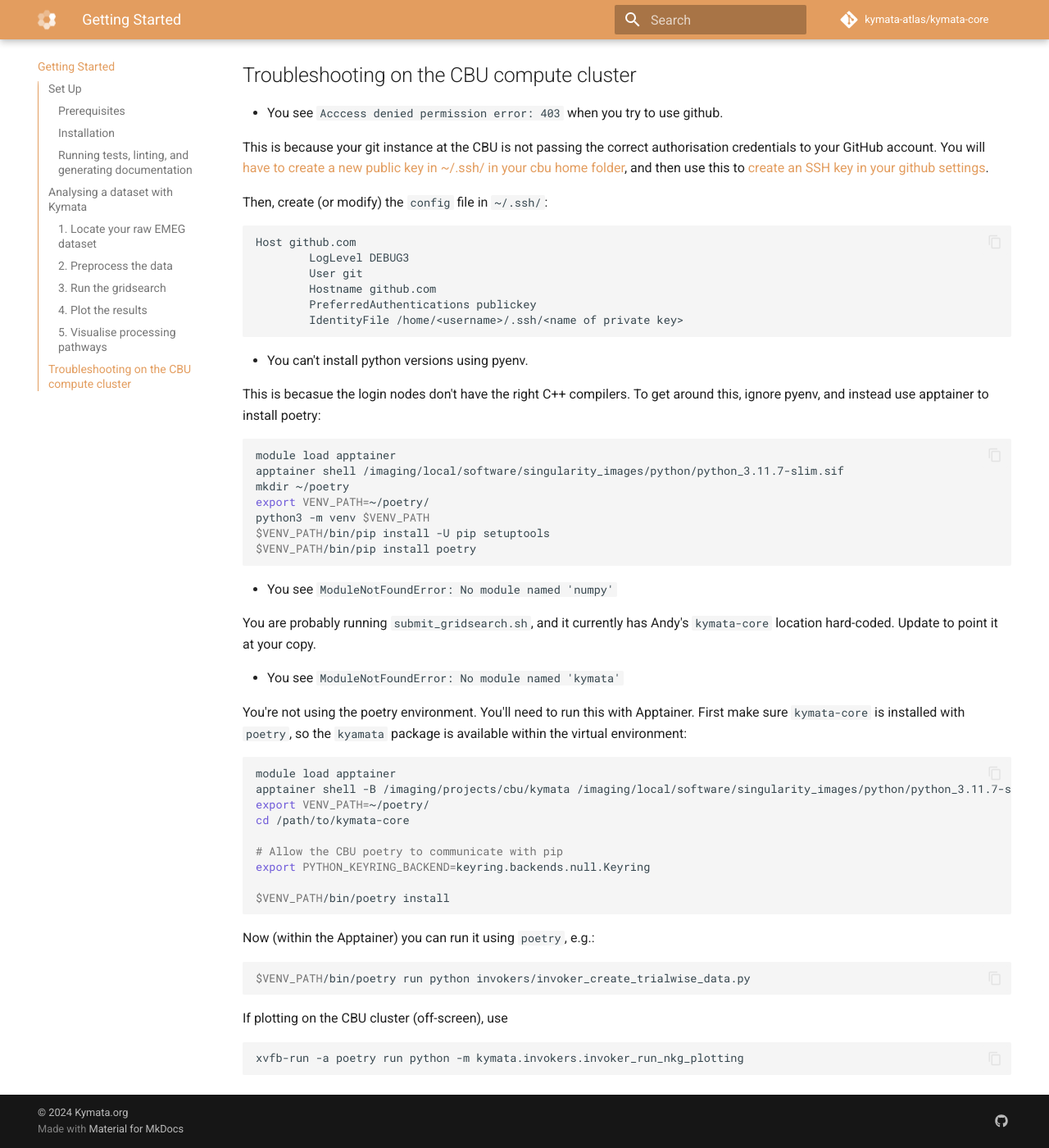
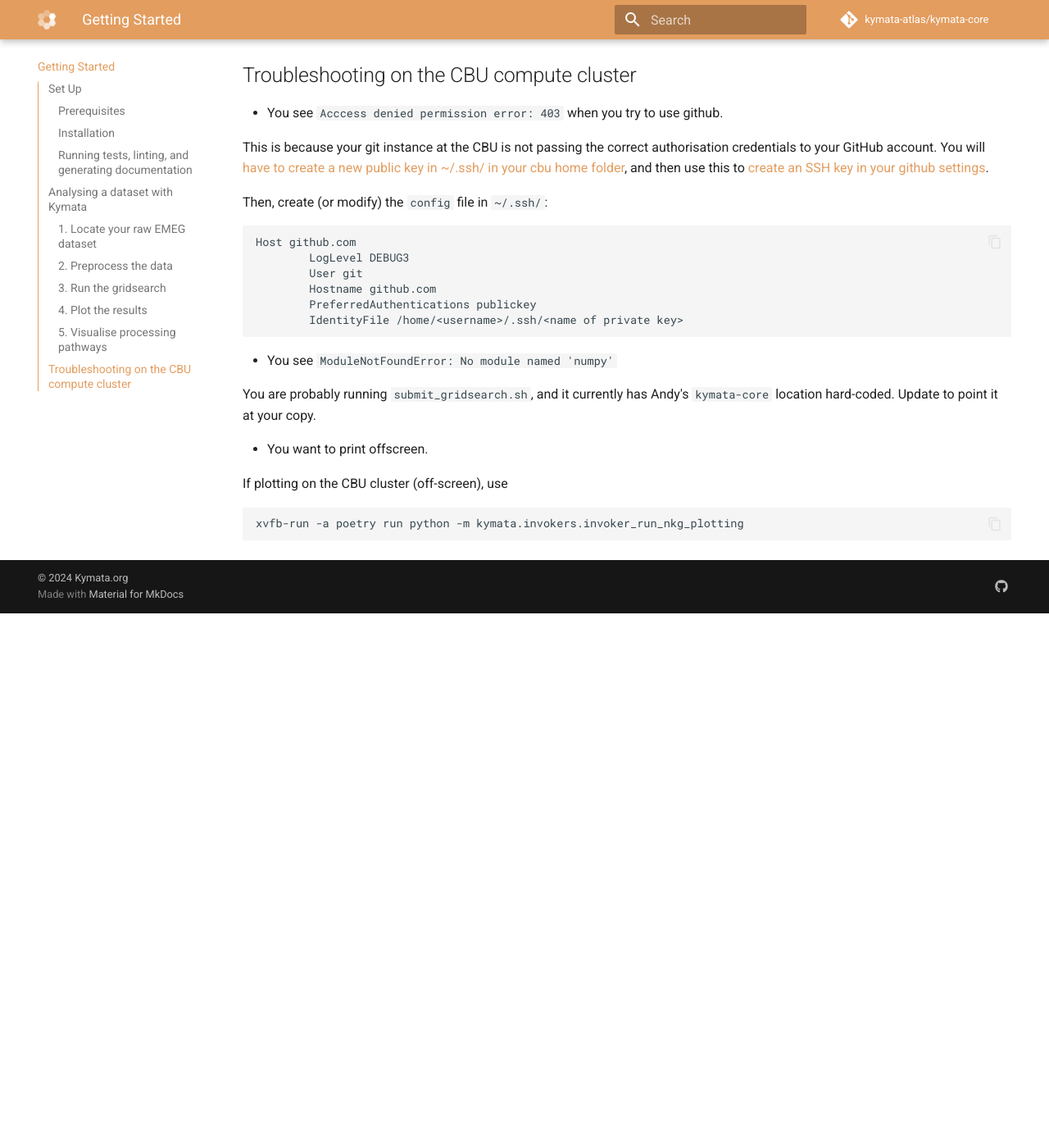
Before and after one commit to kymata-atlas/kymata-core, an MkDocs documentation site: the page built from docs/getting-started.md, in a window 1280 px wide and 1400 px high, scrolled down 3005 px. Shown: the whole window at 82% size. Built offline with MkDocs 1.6.1 and Material for MkDocs 9.7.7, drawn with Linux system fonts in a browser that asks for light colours; comment, search, counter and statistics services are not loaded; after the commit the page ends 3753 px from its top, so only the background shows below that.

Commit message:
Update getting-started.md

````diff
--- a/docs/getting-started.md
+++ b/docs/getting-started.md
@@ -135,47 +135,13 @@ Host github.com
         IdentityFile /home/<username>/.ssh/<name of private key>
 ```
 
-- You can't install python versions using pyenv.
-
-This is becasue the login nodes don't have the right C++ compilers. To get around this, ignore pyenv, and instead use
-apptainer to install poetry:
-
-```shell
-module load apptainer
-apptainer shell /imaging/local/software/singularity_images/python/python_3.11.7-slim.sif
-mkdir ~/poetry
-export VENV_PATH=~/poetry/
-python3 -m venv $VENV_PATH
-$VENV_PATH/bin/pip install -U pip setuptools
-$VENV_PATH/bin/pip install poetry
-```
-
 - You see `ModuleNotFoundError: No module named 'numpy'`
 
 You are probably running `submit_gridsearch.sh`, and it currently has Andy's `kymata-core` location hard-coded.
 Update to point it at your copy.
 
-- You see `ModuleNotFoundError: No module named 'kymata'`
 
-You're not using the poetry environment.  You'll need to run this with Apptainer. First make sure `kymata-core` is installed with `poetry`, so the `kyamata` package is available within the virtual environment:
-
-  ```shell
-  module load apptainer
-  apptainer shell -B /imaging/projects/cbu/kymata /imaging/local/software/singularity_images/python/python_3.11.7-slim.sif
-  export VENV_PATH=~/poetry/
-  cd /path/to/kymata-core
-
-  # Allow the CBU poetry to communicate with pip
-  export PYTHON_KEYRING_BACKEND=keyring.backends.null.Keyring
-
-  $VENV_PATH/bin/poetry install
-  ```
-
-Now (within the Apptainer) you can run it using `poetry`, e.g.:
-
-  ```shell
-  $VENV_PATH/bin/poetry run python invokers/invoker_create_trialwise_data.py
-  ```
+- You want to print offscreen.
 
 If plotting on the CBU cluster (off-screen), use
 
````
